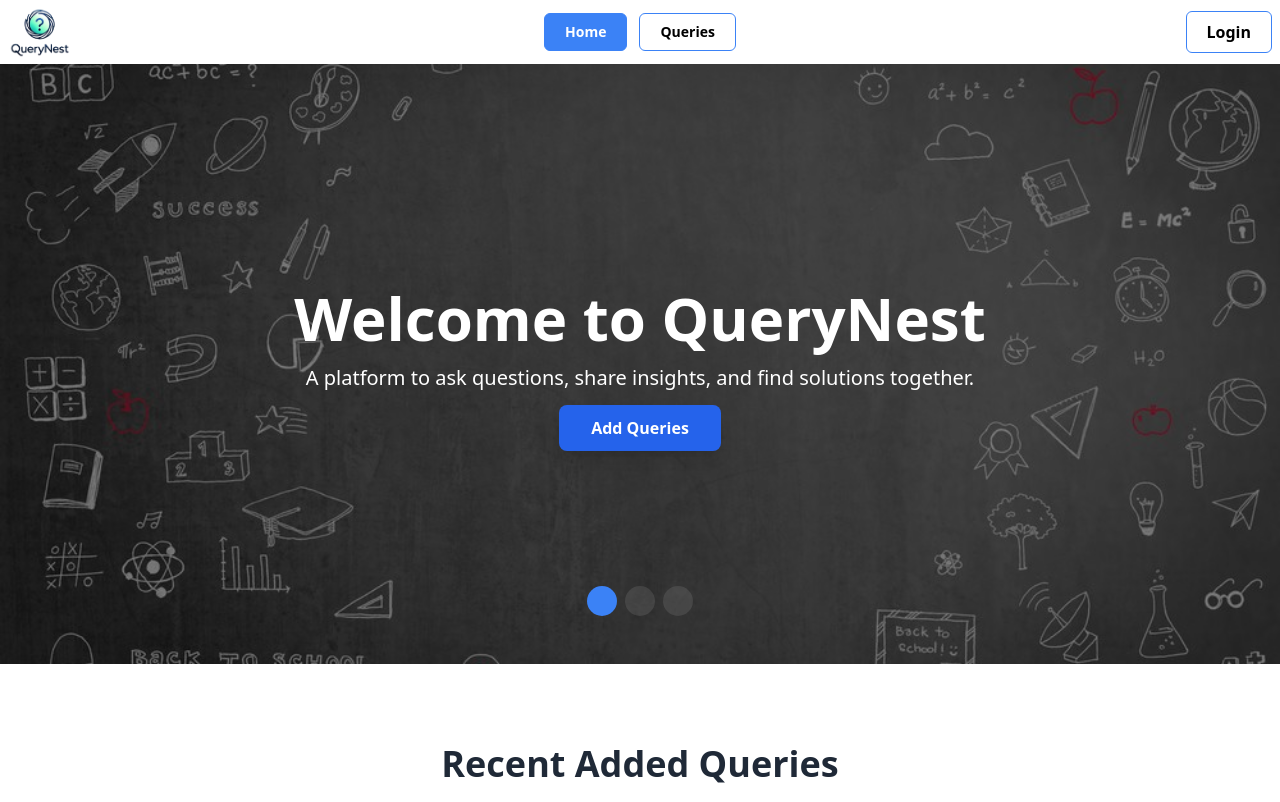
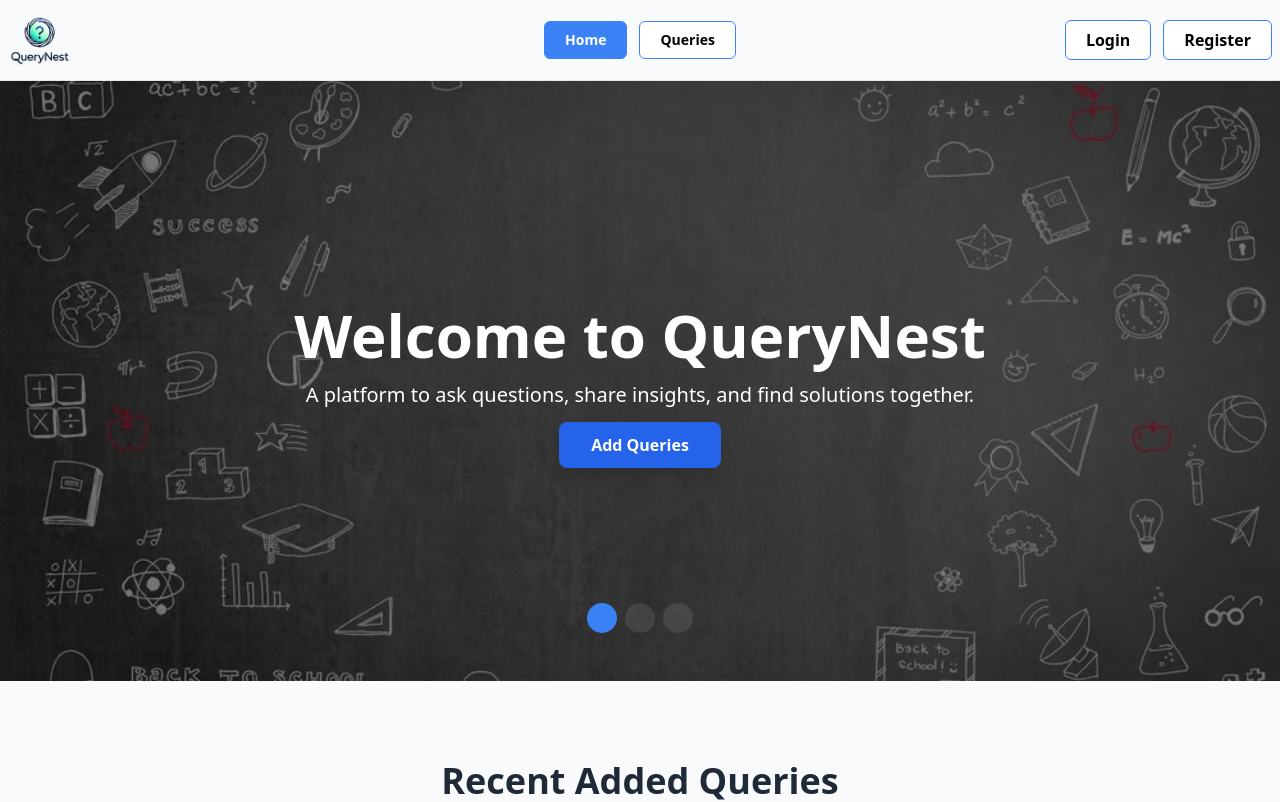
Before and after one commit to abdullah107189/Querynest-client-side, a React (Vite) app: page / in a window 1280 px wide. Shown: the top 802 px of the page. Built offline with nearby package versions, Linux system fonts and the light colour scheme; no server answers.

Commit message:
navbar compete

```diff
--- a/src/compoonents/Navbar/Navbar.jsx
+++ b/src/compoonents/Navbar/Navbar.jsx
@@ -21,8 +21,8 @@ const Navbar = () => {
     }
 
     return (
-        <div className=" sticky top-0 backdrop-blur-lg bg-white/50 z-50">
-            <div className="navbar py-0">
+        <div className="mxw">
+            <div className="navbar">
                 <div className="navbar-start z-30 ">
                     <div className="dropdown">
                         <div tabIndex={0} role="button" className="btn btn-ghost lg:hidden">
@@ -87,12 +87,15 @@ const Navbar = () => {
                                 <button onClick={handlLogout} className="actionBtn">Log-out</button>
                             </div>
                             :
-                            <NavLink to="/login" className={({ isActive }) => `${isActive ? 'activeActionBtn' : 'actionBtn'}   `}>Login</NavLink>
-
+                            <div>
+                                <NavLink to="/login" className={({ isActive }) => `${isActive ? 'activeActionBtn' : 'actionBtn'} mr-3   `}>Login</NavLink>
+                                <NavLink to="/reg" className={({ isActive }) => `${isActive ? 'activeActionBtn' : 'actionBtn'}   `}>Register</NavLink>
+                            </div>
                     }
                 </div>
             </div>
         </div >
+        // </div>
     );
 };
 
--- a/src/index.css
+++ b/src/index.css
@@ -4,6 +4,7 @@
 
 body{
     overflow-y: scroll;
+    background-color: #f9fafb;
 }
 
 @layer components {
@@ -16,4 +17,7 @@ body{
     .activeActionBtn{
         @apply font-semibold border border-blue-500 py-2 px-5 rounded-md bg-blue-500 text-white
     }
+    .mxw{
+        @apply max-w-[1440px] mx-auto
+    }
   }
--- a/src/layout/MainLayout.jsx
+++ b/src/layout/MainLayout.jsx
@@ -1,18 +1,22 @@
-import Navbar from '../compoonents/Navbar/Navbar';
 import { Outlet } from 'react-router-dom';
 import Footer from '../compoonents/Footer/Footer';
 import AOS from 'aos';
 import 'aos/dist/aos.css';
 import { useEffect } from 'react';
+import Navbar from '../compoonents/Navbar/Navbar';
 const MainLayout = () => {
     useEffect(() => {
         AOS.init();
     }, []);
     return (
-        <div className='max-w-[1440px] mx-auto '>
-            <Navbar></Navbar>
+        <div className=''>
+            <div className="sticky top-0 backdrop-blur-lg bg-[#f9fafb] z-50 border-b">
+                <Navbar></Navbar>
+            </div>
             <Outlet></Outlet>
-            <Footer></Footer>
+            <div className="mxw">
+                <Footer></Footer>
+            </div>
         </div>
     );
 };
--- a/src/pages/Home/Home.jsx
+++ b/src/pages/Home/Home.jsx
@@ -6,7 +6,7 @@ import Slider from "../../compoonents/Slider/Slider";
 
 const Home = () => {
     return (
-        <div>
+        <div className="mxw">
             <div data-aos="fade-zoom-in" data-aos-offset="200" data-aos-easing="ease-in-sine" data-aos-duration="600">
                 <Slider></Slider>
             </div>
```
